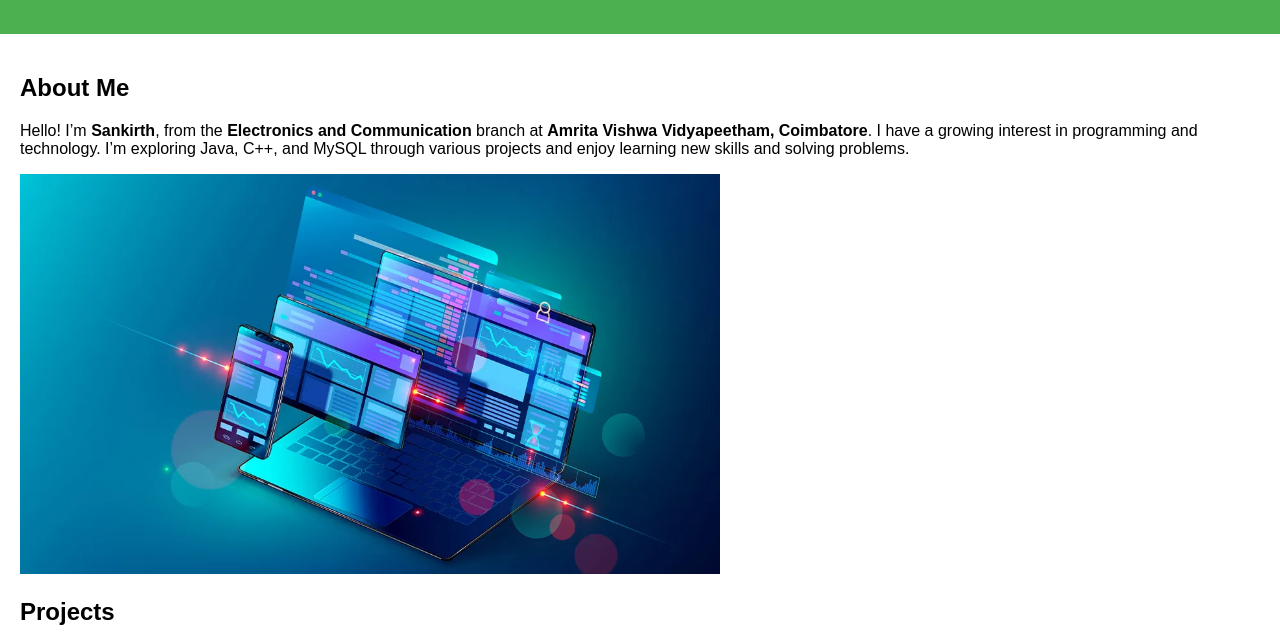
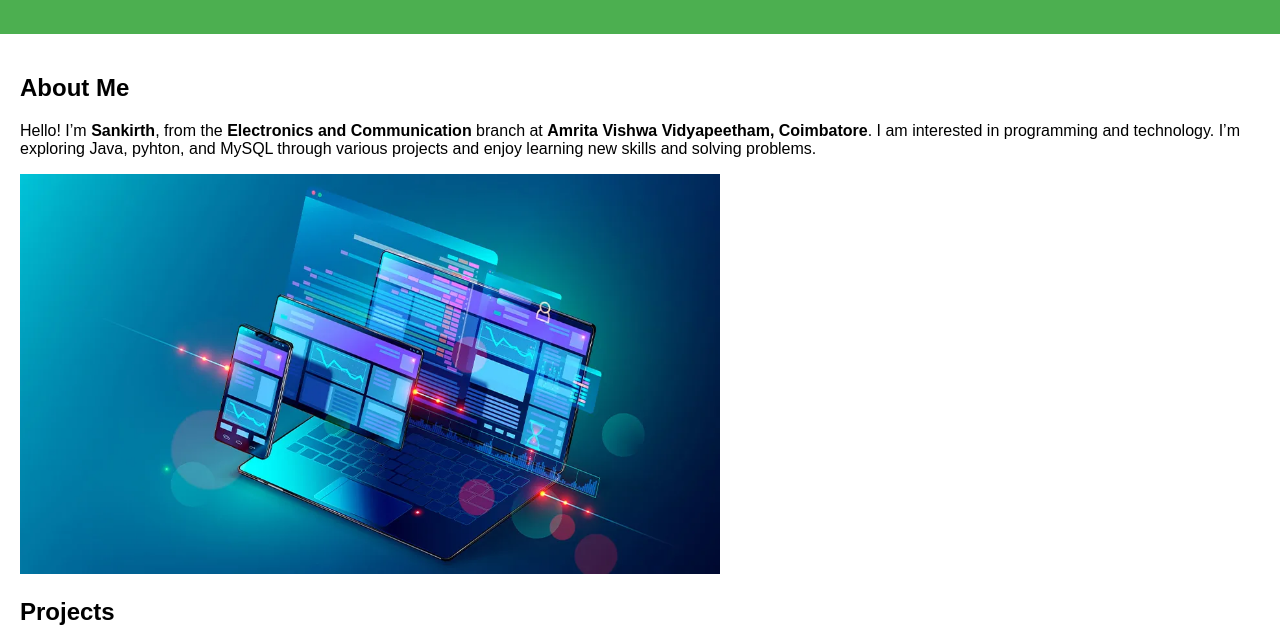
Before and after one commit to sankirth32/portfolio, a plain HTML site: page index.html in a window 1280 px wide. Shown: the part 120-763 px from the top of the page. Drawn offline with Linux system fonts and the light colour scheme.

Commit message:
Update index.html

```diff
--- a/index.html
+++ b/index.html
@@ -25,7 +25,7 @@
             <p>
                 Hello! I’m <strong>Sankirth</strong>, from the <strong>Electronics and Communication</strong> branch at
                 <strong>Amrita Vishwa Vidyapeetham, Coimbatore</strong>.
-                I have a growing interest in programming and technology. I’m exploring Java, C++, and MySQL through various projects and enjoy learning new skills and solving problems.
+                I am interested in programming and technology. I’m exploring Java, pyhton, and MySQL through various projects and enjoy learning new skills and solving problems.
             </p>
             <img src="web-dev.webp" alt="Web development illustration" width="700" height="400">
         </section>
```
